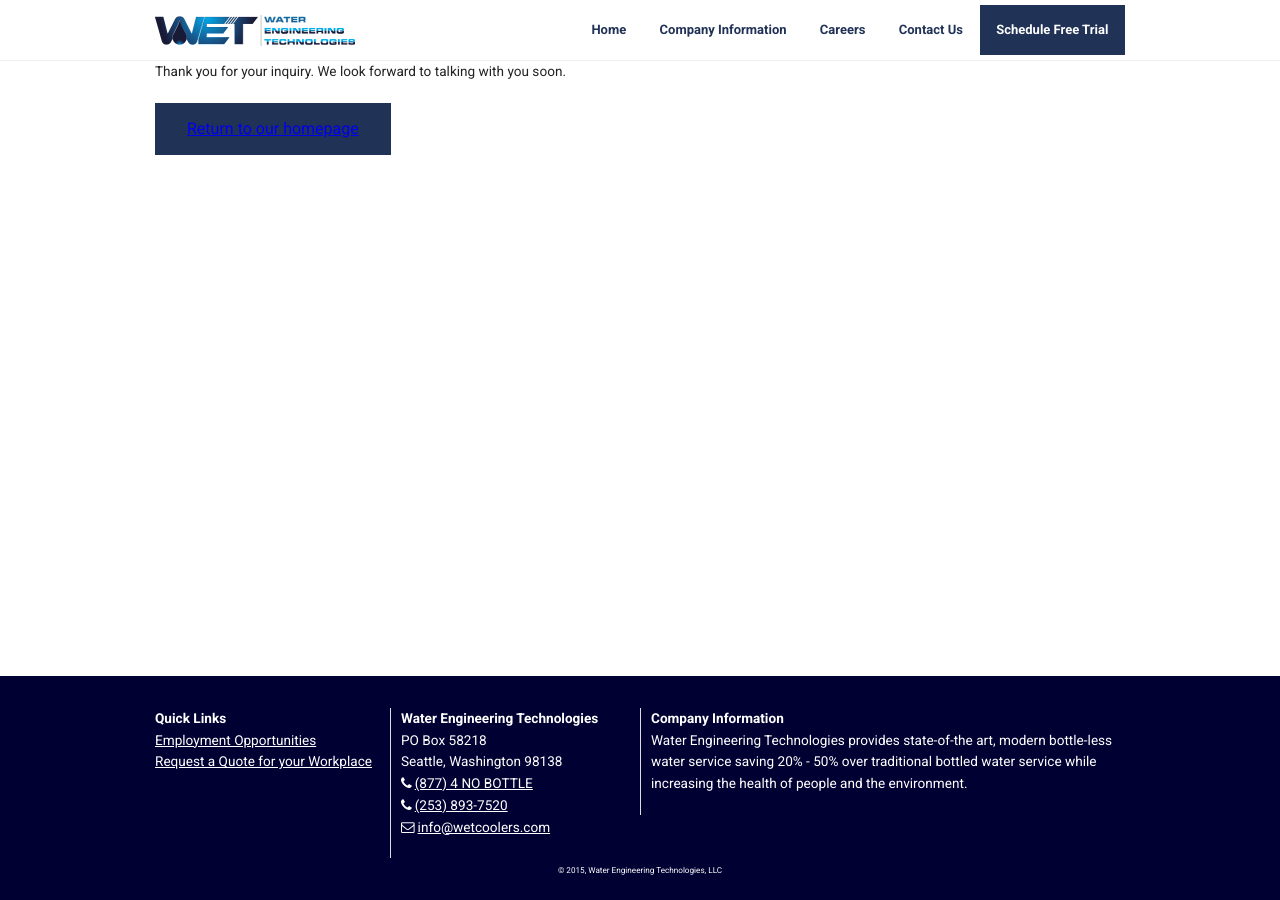
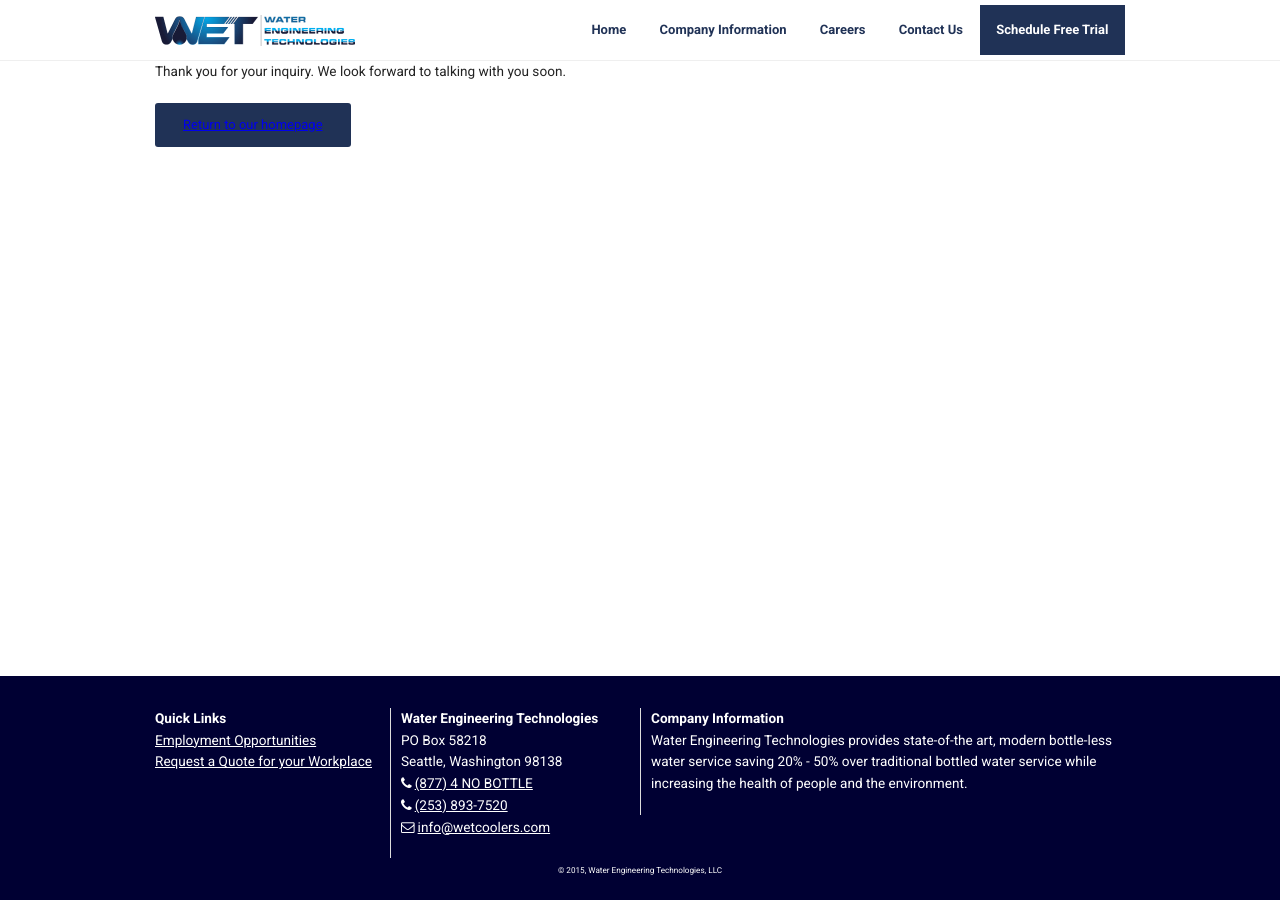
Before and after one commit to AndrewCull/wetcoolers, a Jekyll site: the page built from thank-you.md, in a window 1280 px wide. Built offline with Jekyll 4.4.1, drawn with Linux system fonts in a browser that asks for light colours; nearby versions of some CDN libraries.

Commit message:
Update thank-you.md

```diff
--- a/thank-you.md
+++ b/thank-you.md
@@ -6,7 +6,7 @@
 <div class="large-12 columns text center">
 <p>Thank you for your inquiry.  We look forward to talking with you soon.</p>
 
-<button><a href="/">Return to our homepage</a></button>
+<button class="button small radius"><a href="/">Return to our homepage</a></button>
 
 
 </div>
```
